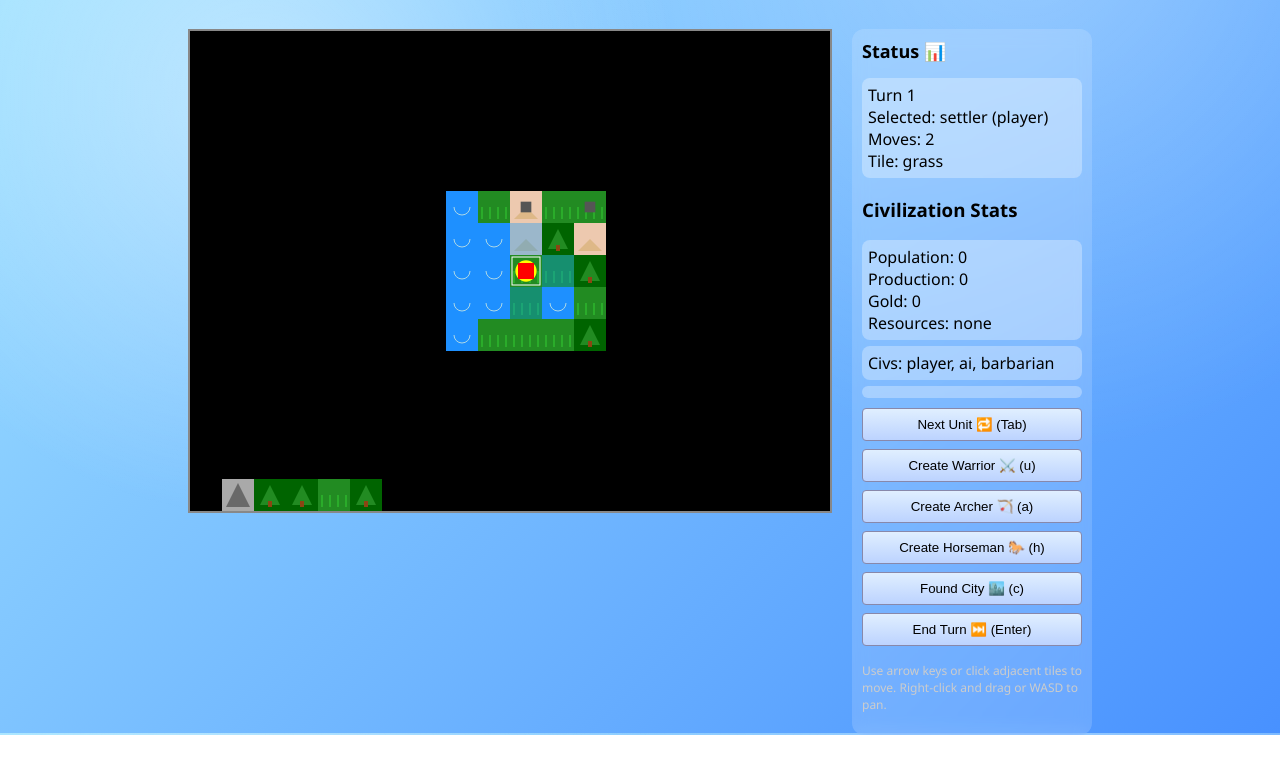
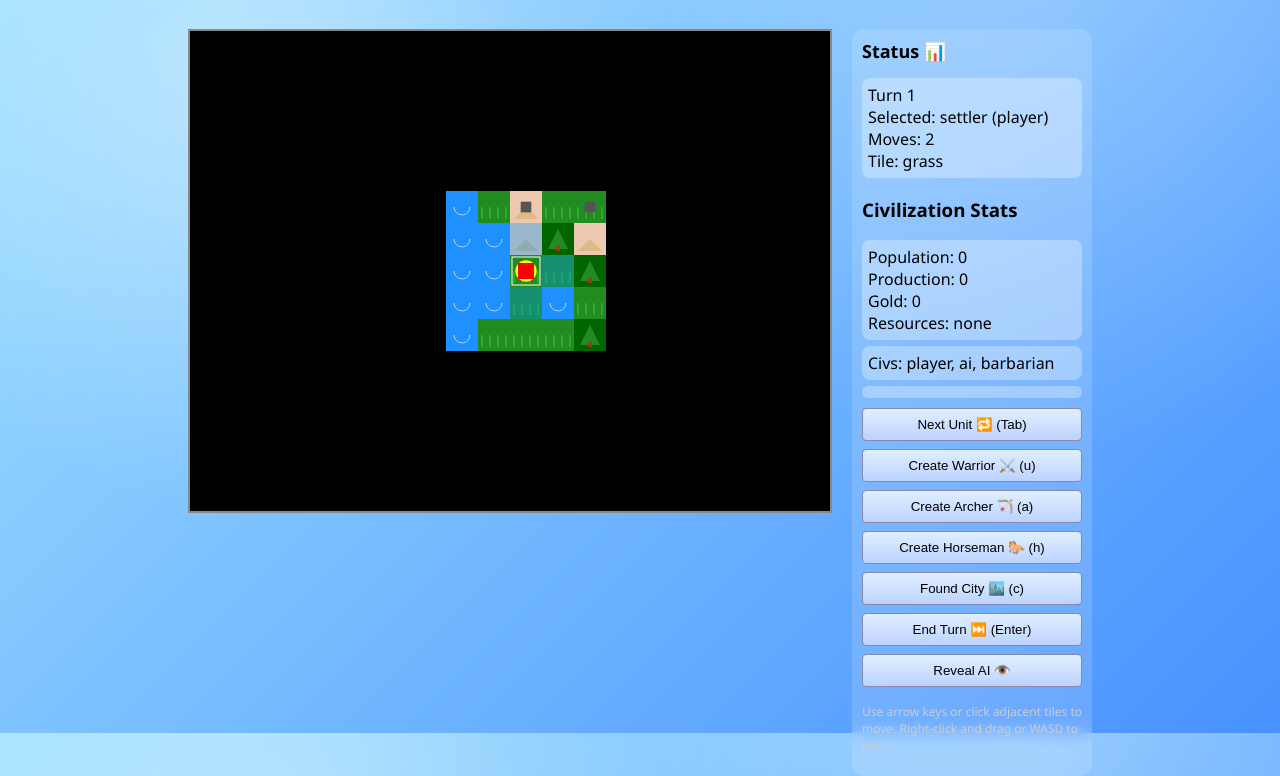
Before and after one commit to shatley123/web4x, a website with bundled scripts: page index.html in a window 1280 px wide. Shown: the part 67-843 px from the top of the page. Before the commit the page ends 802 px from the top, so only its background shows below. Built offline with nearby package versions, Linux system fonts and the light colour scheme.

Commit message:
feat: add AI reveal debug toggle

```diff
--- a/index.html
+++ b/index.html
@@ -97,6 +97,7 @@
         <button id="create-horseman">Create Horseman 🐎 (h)</button>
         <button id="found-city">Found City 🏙️ (c)</button>
         <button id="end-turn">End Turn ⏭️ (Enter)</button>
+        <button id="reveal-ai">Reveal AI 👁️</button>
       </div>
       <p class="hint">Use arrow keys or click adjacent tiles to move. Right-click and drag or WASD to pan.</p>
     </div>
--- a/src/main.js
+++ b/src/main.js
@@ -100,6 +100,7 @@ const cityPanel = document.getElementById('city-panel');
 const buildSelect = document.getElementById('build-select');
 const setBuildBtn = document.getElementById('set-build');
 const civStatsDiv = document.getElementById('civ-stats');
+const revealAIBtn = document.getElementById('reveal-ai');
 
 const map = generateMap(WORLD_WIDTH, WORLD_HEIGHT);
 
@@ -146,6 +147,7 @@ let panY = 0;
 let isPanning = false;
 let lastMouseX = 0;
 let lastMouseY = 0;
+let revealAI = false;
 
 let audioCtx;
 function playTone(freq, duration) {
@@ -395,6 +397,11 @@ foundCityBtn.addEventListener('click', () => {
   }
 });
 
+revealAIBtn.addEventListener('click', () => {
+  revealAI = !revealAI;
+  revealAIBtn.textContent = revealAI ? 'Hide AI 🙈' : 'Reveal AI 👁️';
+});
+
 setBuildBtn.addEventListener('click', () => {
   if (selectedCity) {
     selectedCity.build = buildSelect.value;
@@ -553,12 +560,23 @@ function updateVisibility() {
     }
   }
   for (const u of units) {
+    if (u.owner !== 'player' && !revealAI) continue;
     for (let dy = -VISION_RADIUS; dy <= VISION_RADIUS; dy++) {
       for (let dx = -VISION_RADIUS; dx <= VISION_RADIUS; dx++) {
         const nx = u.x + dx;
         const ny = u.y + dy;
         if (nx >= 0 && nx < WORLD_WIDTH && ny >= 0 && ny < WORLD_HEIGHT) {
           const tile = map[ny][nx];
+          tile.visible = true;
+          tile.seen = true;
+        }
+      }
+    }
+  }
+  if (revealAI) {
+    for (const row of map) {
+      for (const tile of row) {
+        if (tile.city && tile.city.owner !== 'player') {
           tile.visible = true;
           tile.seen = true;
         }
```
